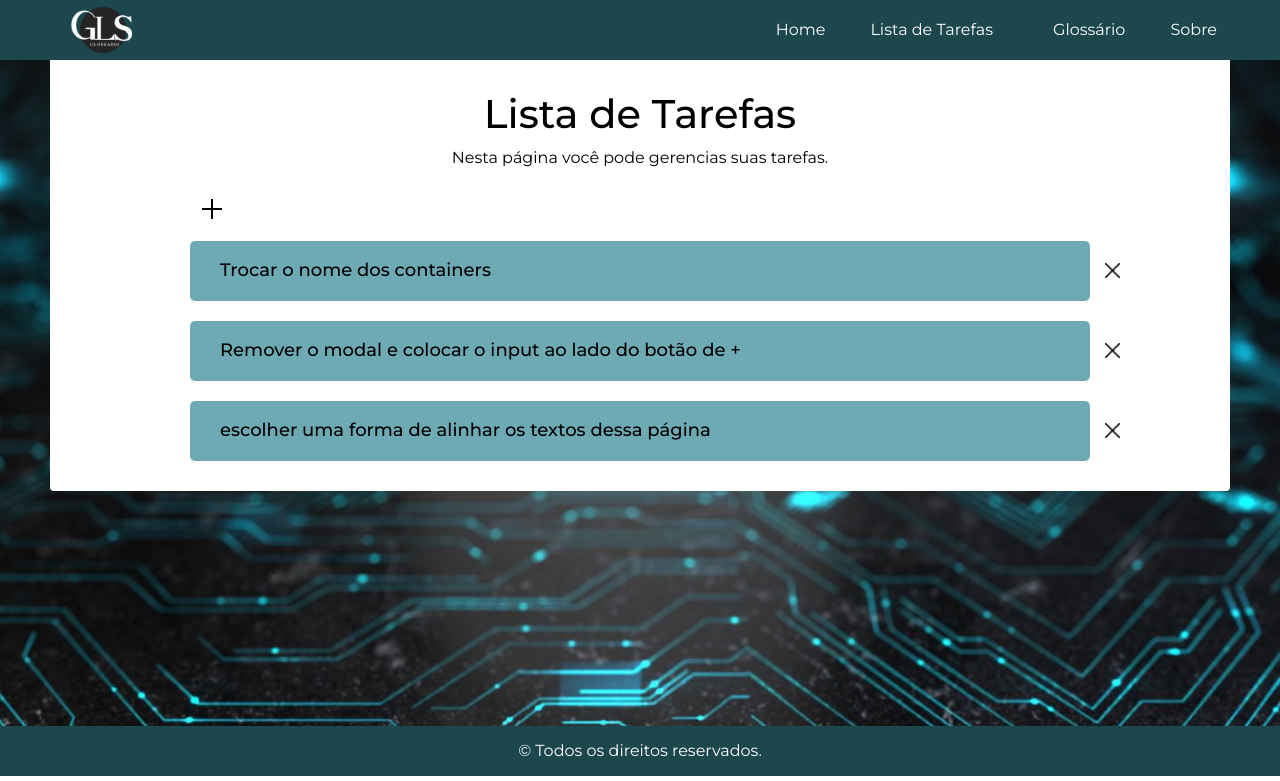
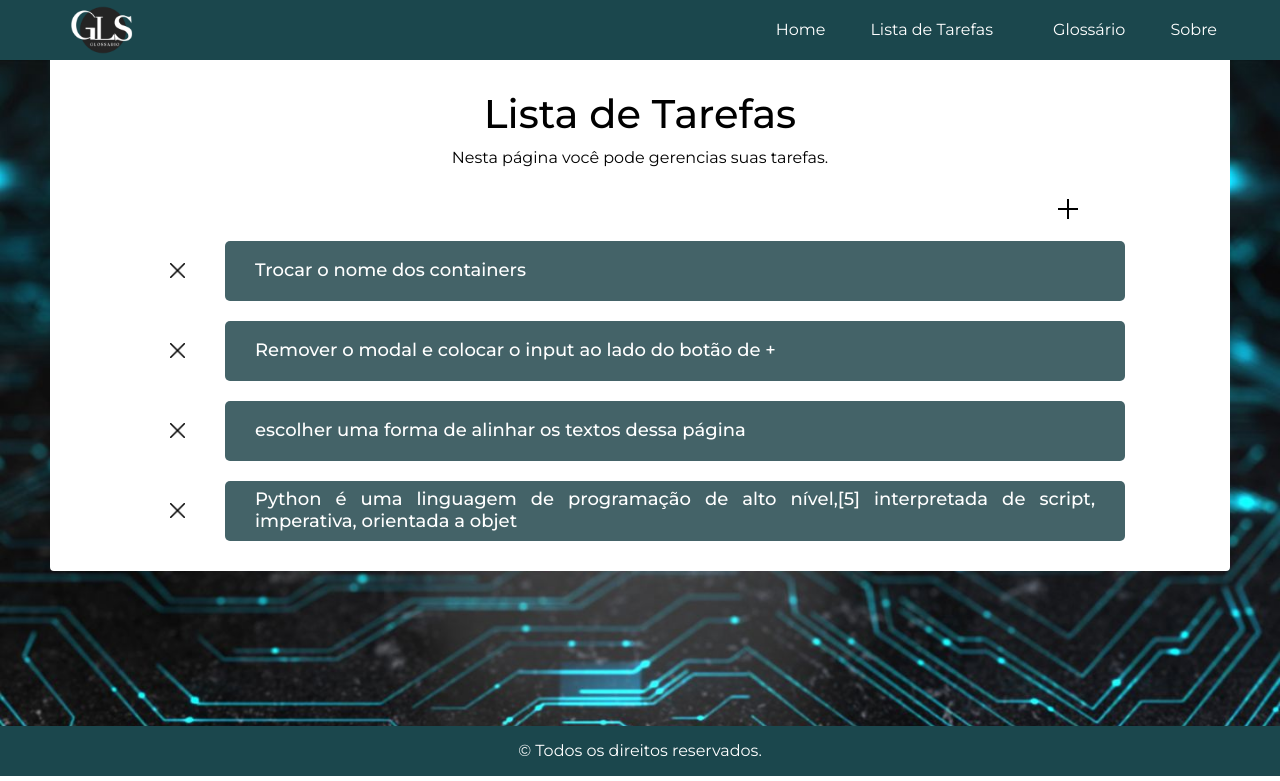
Before and after one commit to MaxmillianPedro/Glossario, a Flask app: page /listadetarefas in a window 1280 px wide. Shown: the top 781 px of the page. Run offline with Flask 3, Linux system fonts and the light colour scheme.

Commit message:
testa ai max

```diff
--- a/listadetarefas.csv
+++ b/listadetarefas.csv
@@ -1,3 +1,4 @@
 Trocar o nome dos containers
 Remover o modal e colocar o input ao lado do botão de +
 escolher uma forma de alinhar os textos dessa página
+Python é uma linguagem de programação de alto nível,[5] interpretada de script, imperativa, orientada a objet
--- a/static/css/style.css
+++ b/static/css/style.css
@@ -421,7 +421,7 @@ footer p{
     display:flex;
     margin: 0 auto;
 
-    justify-content:flex-start;
+    justify-content:flex-end;
     width:900px;
     background:none;
 }
@@ -454,7 +454,8 @@ padding:10px;
 display:flex;
 align-items:justify;
 padding:30px;
-background: #6eaab4;
+background-color:#446368;
+color:white;
 border-radius:5px;
 font-size: 18px;
 width:900px;
--- a/templates/listadetarefas.html
+++ b/templates/listadetarefas.html
@@ -13,12 +13,13 @@
 </div>
   {% for tarefa in tasklist %}
         <div class="side">
-    <h3 class="task">{{tarefa[0]}}</h3>
-          <form class="del-list"   method="post" action="{{ url_for('excluir_termo_listadetarefas', task_id=loop.index-1) }}">
+                      <form class="del-list"   method="post" action="{{ url_for('excluir_termo_listadetarefas', task_id=loop.index-1) }}">
               <button type="submit" id="btn1">
                   <img  src="static/img/close2.png" alt="Excluir">
             </button>
           </form>
+    <h3 class="task">{{tarefa[0]}}</h3>
+
             </div>
   {% endfor %}
     </div>
@@ -36,7 +37,7 @@
         <form action="{{ url_for('criar_task_list')}}" method="post">
           <div class="mb-3">
             <label for="Tarefa" class="form-label">Digite uma tarefa</label>
-            <input type="text" class="form-control" id="Tarefa" name="Tarefa" aria-describedby="taskHelp">
+            <input type="text" class="form-control" id="Tarefa" name="Tarefa" aria-describedby="taskHelp" maxlength="100" placeholder="Até 100 caracteres">
 
           </div>
           <button type="submit" class="btn" style="background-color:#446368;">Enviar</button>
```
